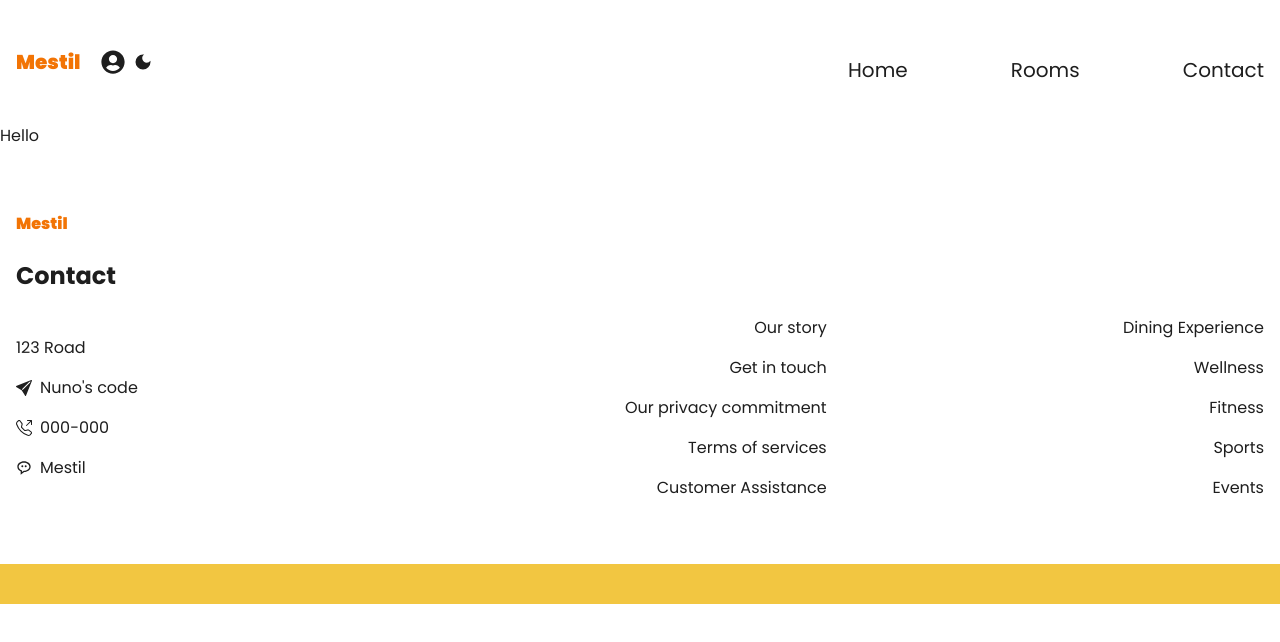
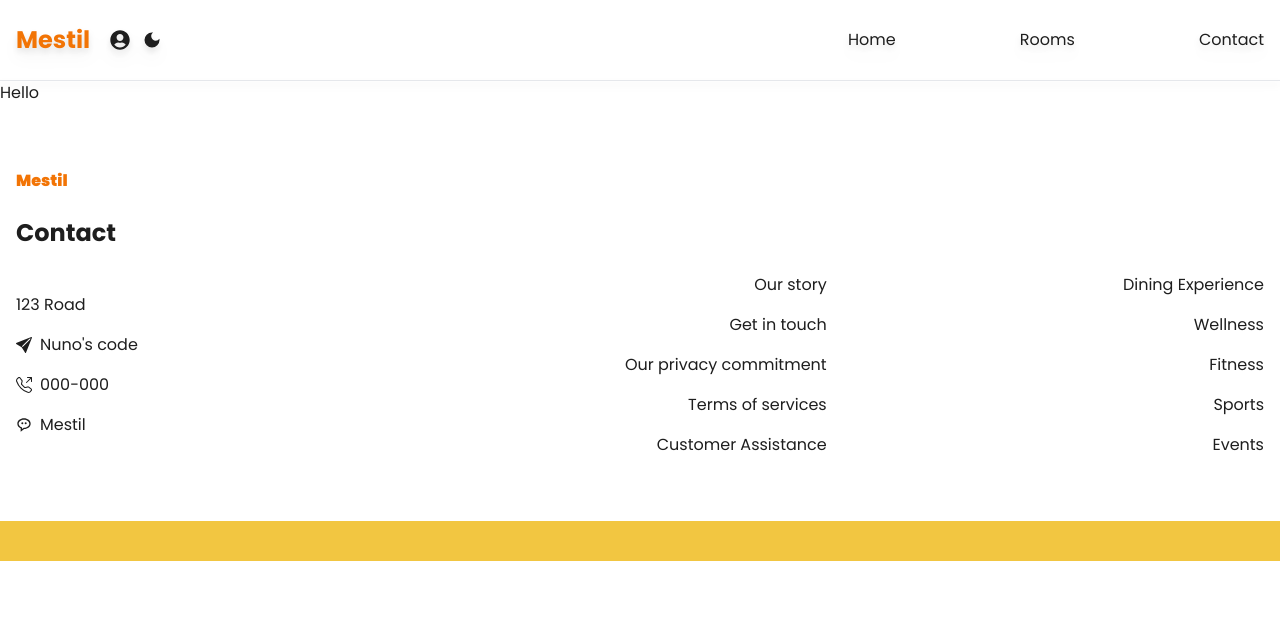
Before and after one commit to ArnaudBand/hotel_management_system, a Next.js app: page / in a window 1280 px wide. Shown: the top 642 px of the page. Built offline with nearby package versions, Linux system fonts and the light colour scheme.

Commit message:
Refactor Header component

```diff
--- a/src/components/Header/Header.tsx
+++ b/src/components/Header/Header.tsx
@@ -1,56 +1,59 @@
-'use client';
+"use client";
 
-import React, { useContext } from 'react';
-import Link from 'next/link';
-import { FaUserCircle } from 'react-icons/fa';
-import { MdDarkMode, MdOutlineLightMode } from 'react-icons/md';
-import ThemeContext from '@/context/themeContext';
+import React, { useContext } from "react";
+import Link from "next/link";
+import { FaUserCircle } from "react-icons/fa";
+import { MdDarkMode, MdOutlineLightMode } from "react-icons/md";
+import ThemeContext from "@/context/themeContext";
 
 const Header = () => {
-
-  const {theme,  setTheme} = useContext(ThemeContext);
+  const { theme, setTheme } = useContext(ThemeContext);
   return (
-    <header className='py-10 px-4 container mx-auto text-xl flex flex-wrap md:flex-nowrap justify-between items-center'>
-      <div className='flex items-center w-full md:w-2/3'>
-        <Link
-          href={'/'}
-          className='font-black text-tertiary-dark'>
+    <header className="py-6 px-4 border-b border-gray-200 drop-shadow-lg">
+      <div className="container mx-auto flex flex-wrap md:flex-nowrap justify-between items-center">
+        <div className="flex items-center w-full md:w-2/3">
+          <Link href="/" className="font-bold text-2xl text-tertiary-dark">
             Mestil
           </Link>
-        <ul className='flex items-center ml-5'>
-          <li className='flex items-center'>
-            <Link href={'/auth'}>
-              <FaUserCircle className='text-2xl' />
+          <ul className="flex gap-x-3 items-center ml-5">
+            <li className="flex items-center">
+              <Link href="/auth">
+                <FaUserCircle className="text-xl" />
               </Link>
             </li>
-          <li className='ml-2'>
-            {theme ?
+            <li className="flex items-center">
+              {theme ? (
                 <MdOutlineLightMode
                   onClick={() => {
                     setTheme(false);
-              localStorage.removeItem('theme')
+                    localStorage.removeItem("theme");
                   }}
-            className='cursor-pointer' /> :
+                  className="cursor-pointer text-xl"
+                />
+              ) : (
                 <MdDarkMode
                   onClick={() => {
                     setTheme(true);
-              localStorage.setItem('theme', 'true')
+                    localStorage.setItem("theme", "true");
                   }}
-            className="cursor-pointer" />}
+                  className="cursor-pointer text-xl"
+                />
+              )}
             </li>
           </ul>
         </div>
-      <ul className="flex items-center justify-between w-full md:w-1/3 mt-4">
-        <li className="hover:-translate-y-2 duration-300 transition-all">
-          <Link href={'/'}>Home</Link>
+        <ul className="flex items-center justify-between w-full md:w-1/3 mt-4 md:mt-0">
+          <li className="hover:opacity-80 transition-opacity duration-300">
+            <Link href="/">Home</Link>
           </li>
-        <li className="hover:-translate-y-2 duration-300 transition-all">
-          <Link href={'/Rooms'}>Rooms</Link>
+          <li className="hover:opacity-80 transition-opacity duration-300">
+            <Link href="/rooms">Rooms</Link>
           </li>
-        <li className="hover:-translate-y-2 duration-300 transition-all">
-          <Link href={'/'}>Contact</Link>
+          <li className="hover:opacity-80 transition-opacity duration-300">
+            <Link href="/contact">Contact</Link>
           </li>
         </ul>
+      </div>
     </header>
   );
 };
```
Lines whose indentation alone changed are shown as unchanged.
